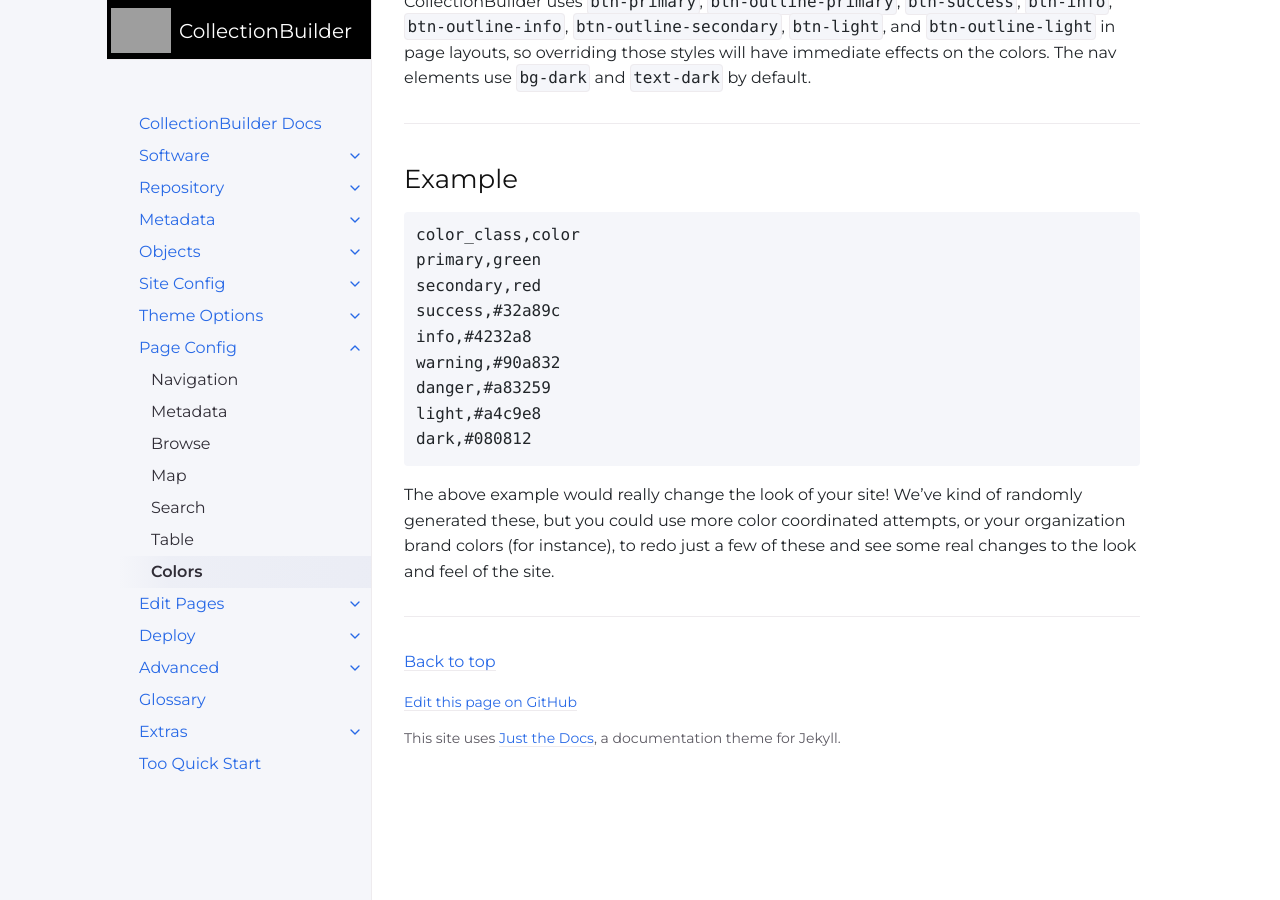
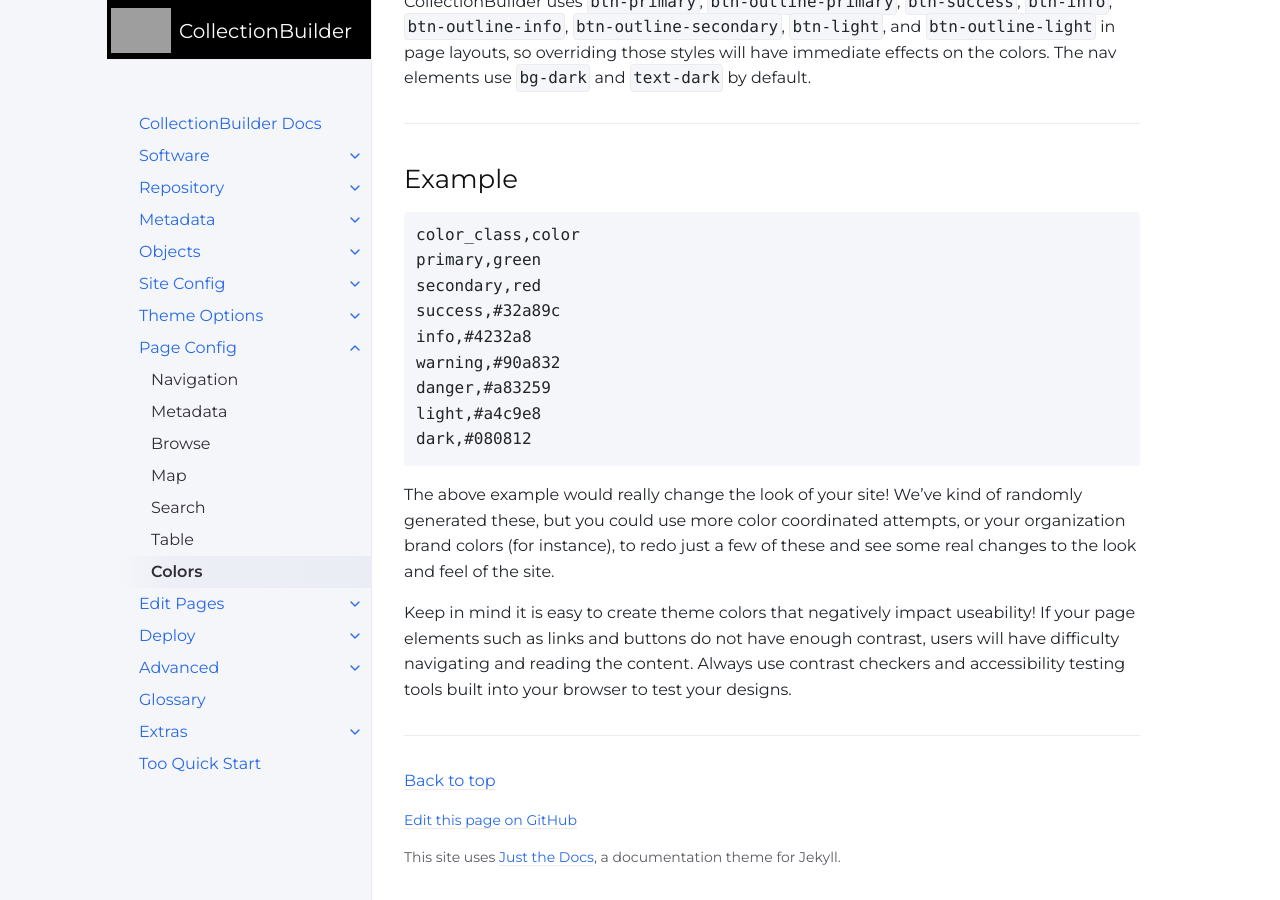
Before and after one commit to CollectionBuilder/cb-docs, a Jekyll site: the page built from docs/customization/config-theme-colors.md, in a window 1280 px wide and 900 px high, scrolled down 1461 px. Built offline with Jekyll 4.4.1, drawn with Linux system fonts in a browser that asks for light colours; comment, search, counter and statistics services are not loaded; before the commit the page ends 2243 px from its top, so only the background shows below that.

Commit message:
accessibility note on theme colors

```diff
--- a/docs/customization/config-theme-colors.md
+++ b/docs/customization/config-theme-colors.md
@@ -65,3 +65,7 @@ dark,#080812
 
 The above example would really change the look of your site!
 We've kind of randomly generated these, but you could use more color coordinated attempts, or your organization brand colors (for instance), to redo just a few of these and see some real changes to the look and feel of the site.
+
+Keep in mind it is easy to create theme colors that negatively impact useability!
+If your page elements such as links and buttons do not have enough contrast, users will have difficulty navigating and reading the content.
+Always use contrast checkers and accessibility testing tools built into your browser to test your designs.
```
